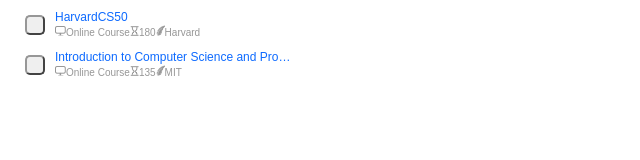
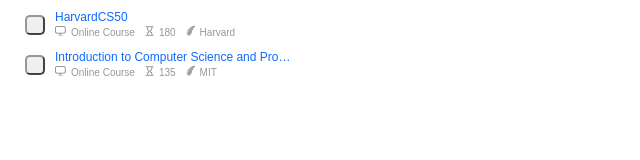
Before and after one commit to flfk/curriculum-tracker, a React (Create React App) app: page / in a window 1280 px wide. Shown: the top 160 px of the page, without its empty margins (0-640 px from the left). Built offline with nearby package versions, Linux system fonts and the light colour scheme.

Commit message:
Seperated Subject and SubjectTag components

```diff
--- a/src/components/Subject.js
+++ b/src/components/Subject.js
@@ -4,42 +4,9 @@
 import SubjectModel from '../model/SubjectModel.json';
 import '../styles/subject.css';
 
-import iconOnlineCourse from '../icons/IconScreen.png';
-import iconDuration from '../icons/IconHourGlass.png';
-import iconAuthor from '../icons/IconFeather.png';
+import SubjectTag from './SubjectTag';
 
 const subjectData = SubjectModel;
-
-const SubjectTag = (props) => {
-  const { tagName } = props;
-  const { tagValue } = props;
-
-  // Test if tag is empty
-  if (tagValue === '') {
-    return (<div />);
-  }
-
-  // Return correct icon
-  let tagIcon = '';
-  if (tagName === 'type') {
-    if (tagValue === 'Online Course') {
-      tagIcon = iconOnlineCourse;
-    }
-  }
-  if (tagName === 'duration') {
-    tagIcon = iconDuration;
-  }
-  if (tagName === 'author') {
-    tagIcon = iconAuthor;
-  }
-
-  return (
-    <div className="subjectTag">
-      <img src={tagIcon} alt={`${tagValue} icon`} />
-      {tagValue}
-    </div>
-  );
-};
 
 const Subject = (props) => {
   const { subjectID } = props;
@@ -50,8 +17,6 @@
   const typeTag = <SubjectTag key={type} tagName='type' tagValue={type} />;
   const durationTag = <SubjectTag key={duration} tagName='duration' tagValue={duration} />;
   const authorTag = <SubjectTag key={author} tagName='author' tagValue={author} />;
-
-  const subjectTags = typeTag;
 
   return (
     <div className="subject">
--- /dev/null
+++ b/src/components/SubjectTag.js
@@ -0,0 +1,50 @@
+import React from 'react';
+import PropTypes from 'prop-types';
+
+import '../styles/subject.css';
+
+import iconOnlineCourse from '../icons/IconScreen.png';
+import iconDuration from '../icons/IconHourGlass.png';
+import iconAuthor from '../icons/IconFeather.png';
+
+const SubjectTag = (props) => {
+  const { tagName } = props;
+  const { tagValue } = props;
+
+  // Test if tag is empty
+  if (tagValue === '') {
+    return (<div />);
+  }
+
+  // Return correct icon
+  let tagIcon = '';
+  if (tagName === 'type') {
+    if (tagValue === 'Online Course') {
+      tagIcon = iconOnlineCourse;
+    }
+  }
+  if (tagName === 'duration') {
+    tagIcon = iconDuration;
+  }
+  if (tagName === 'author') {
+    tagIcon = iconAuthor;
+  }
+
+  return (
+    <div>
+      <img className="subjectTag" src={tagIcon} alt={`${tagValue} icon`} />
+      <div className="subjectTag">{tagValue}</div>
+    </div>
+  );
+};
+
+SubjectTag.propTypes = {
+  tagName: PropTypes.string,
+  tagValue: PropTypes.string,
+};
+SubjectTag.defaultProps = {
+  tagName: '',
+  tagValue: '',
+};
+
+export default SubjectTag;
--- a/src/styles/subject.css
+++ b/src/styles/subject.css
@@ -47,4 +47,16 @@
 
 .subjectTag {
   display: inline-block;
+  margin: 0px 5px 0px 0px;
 }
+/*
+.subjectTagValue {
+  display: inline-block;
+  margin: 0px 5px 0px 0px;
+}
+
+.subjectTagIcon {
+  display: inline-block;
+  margin: 0px 5px 0px 0px;
+}
+*/
```
